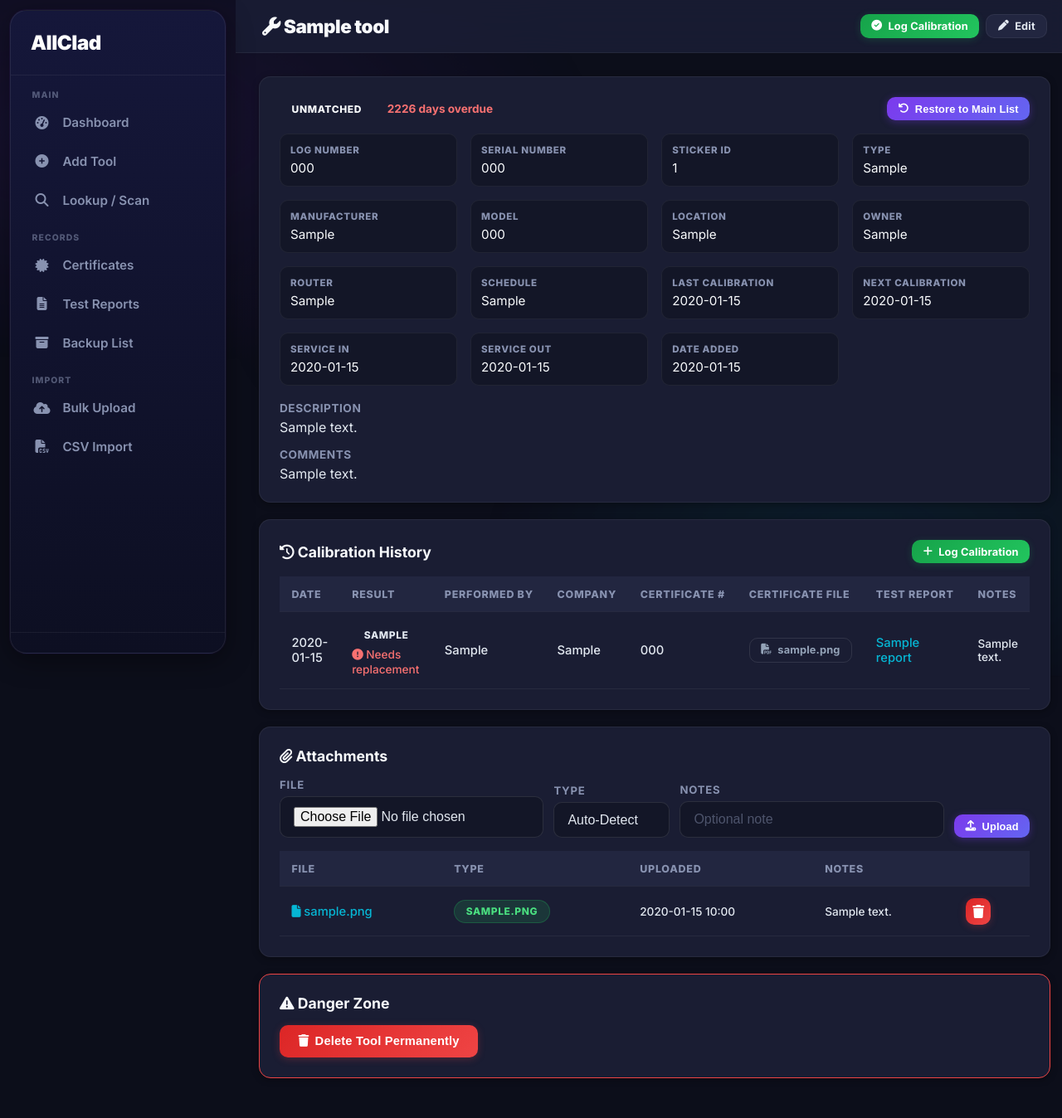
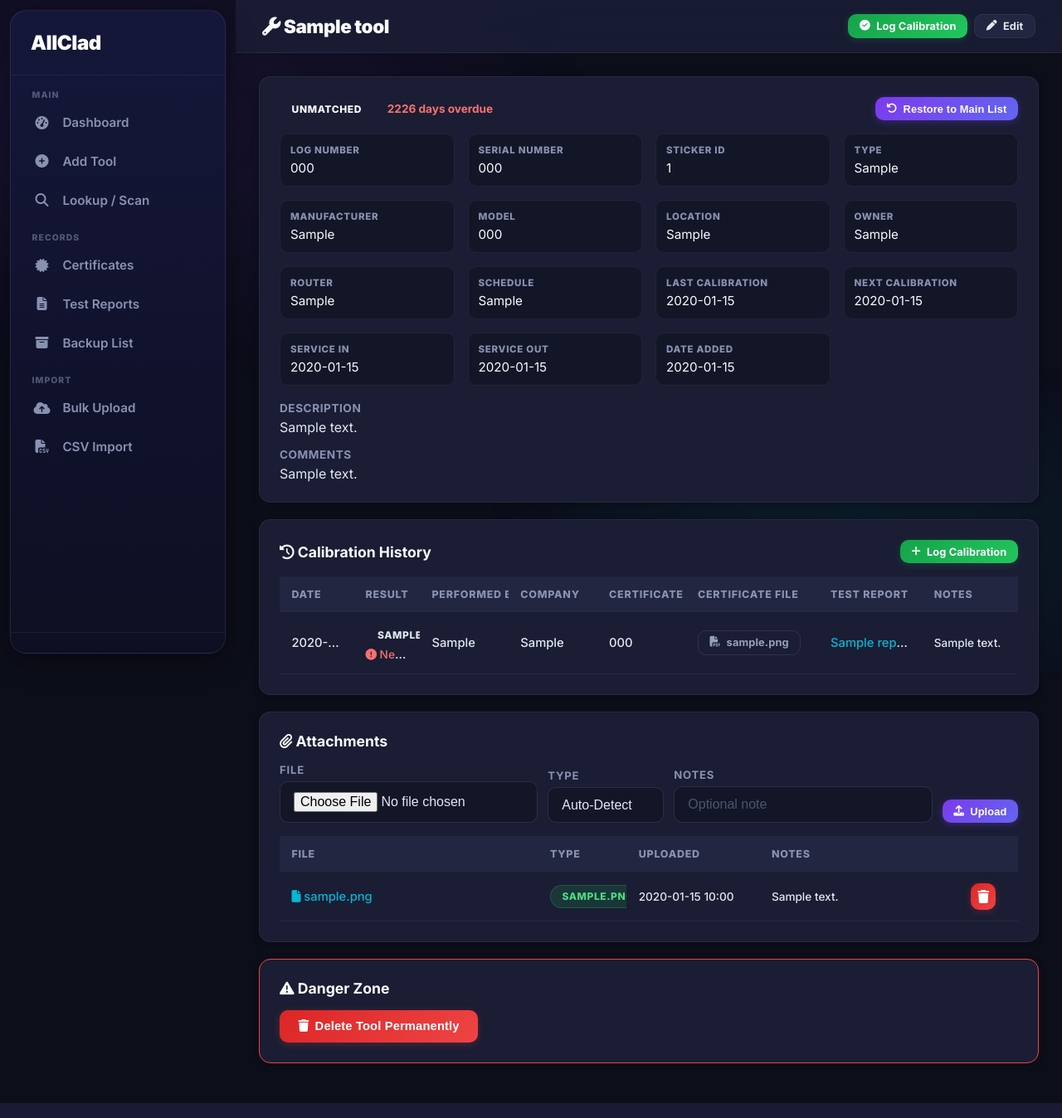
Before and after one commit to RangerDevv/AllClad, a Flask app: page /tools/1 in a window 1280 px wide. Shown: the whole page at 83% size. Run offline with Flask 3, Linux system fonts and the light colour scheme; tables that the repository leaves empty hold one stand-in row (values such as "Sample post").

Commit message:
fix table overflow

```diff
--- a/static/css/style.css
+++ b/static/css/style.css
@@ -441,6 +441,7 @@
 table {
   width: 100%; border-collapse: collapse;
   font-size: .92rem;
+  table-layout: fixed;
 }
 thead th {
   background: var(--c-surface-2);
@@ -462,7 +463,13 @@
   border-bottom: 1px solid var(--c-border);
   vertical-align: middle;
   font-weight: 500;
+  overflow: hidden;
+  text-overflow: ellipsis;
+  white-space: nowrap;
 }
+/* Allow wrapping in notes & description cells */
+tbody td.text-sm,
+tbody td.wrap { white-space: normal; word-break: break-word; }
 tbody tr {
   transition: all var(--transition);
 }
--- a/templates/tool_detail.html
+++ b/templates/tool_detail.html
@@ -88,14 +88,14 @@
     <table>
       <thead>
         <tr>
-          <th>Date</th>
-          <th>Result</th>
-          <th>Performed By</th>
-          <th>Company</th>
-          <th>Certificate #</th>
-          <th>Certificate File</th>
-          <th>Test Report</th>
-          <th>Notes</th>
+          <th style="width:10%">Date</th>
+          <th style="width:9%">Result</th>
+          <th style="width:12%">Performed By</th>
+          <th style="width:12%">Company</th>
+          <th style="width:12%">Certificate #</th>
+          <th style="width:18%">Certificate File</th>
+          <th style="width:14%">Test Report</th>
+          <th style="width:13%">Notes</th>
         </tr>
       </thead>
       <tbody>
@@ -175,7 +175,7 @@
   <div class="table-wrap">
     <table>
       <thead>
-        <tr><th>File</th><th>Type</th><th>Uploaded</th><th>Notes</th><th></th></tr>
+        <tr><th style="width:35%">File</th><th style="width:12%">Type</th><th style="width:18%">Uploaded</th><th style="width:27%">Notes</th><th style="width:8%"></th></tr>
       </thead>
       <tbody>
         {% for att in attachments %}
```
Also changed, not shown: templates/certificates.html (+6 -6 lines), templates/test_reports.html (+7 -7 lines).
